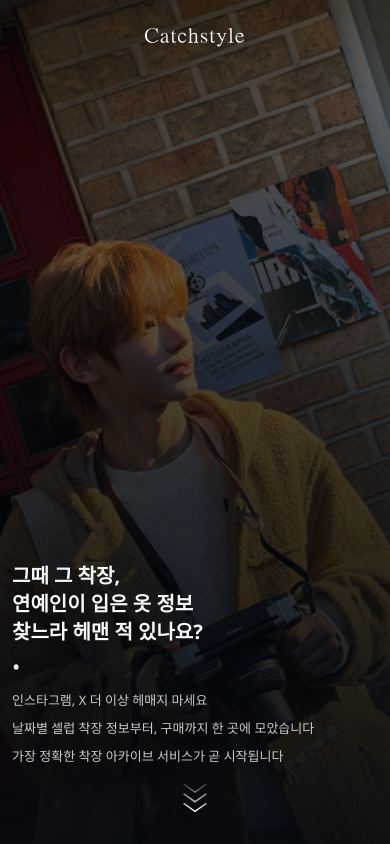
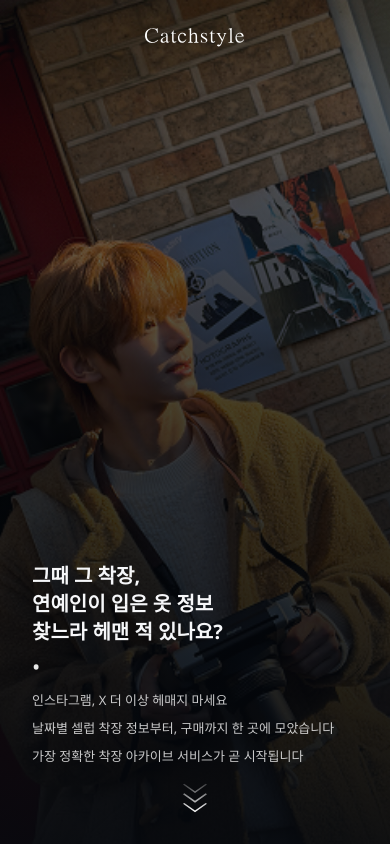
Before and after one commit to UNIS7-catchstyle/catchstyle-mvp, a React (Create React App) app: page / in a window 390 px wide. Built offline with nearby package versions, Linux system fonts and the light colour scheme; no server answers.

Commit message:
모바일 Title padding 값 수정

```diff
--- a/src/App.css
+++ b/src/App.css
@@ -125,6 +125,9 @@ body {
   .headline {
     white-space: normal;
     text-align: center;
+    font-size: 20px;
+    line-height: 30px;
+    padding: 0 20px;
   }
 
   .headline-break {
@@ -146,6 +149,15 @@ body {
   font-size: 16px;
   line-height: 26px;
   font-weight: 500;
+}
+
+@media (max-width: 720px) {
+  .hero-bullet {
+    padding: 0 20px;
+  }
+  .hero-copy {
+    padding: 0 20px;
+  }
 }
 
 .hero-copy p {
```
